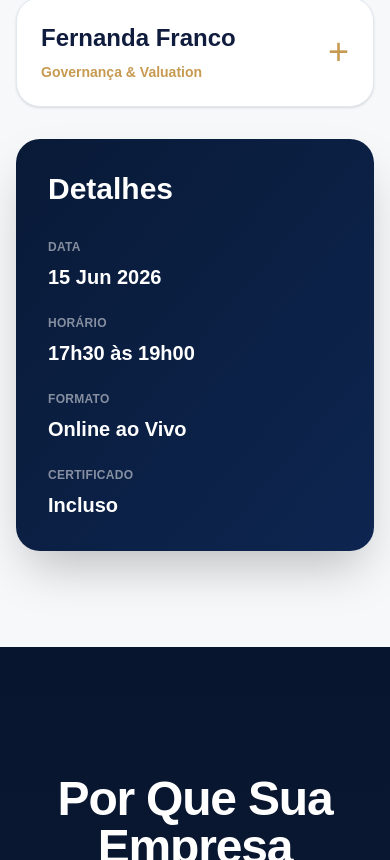
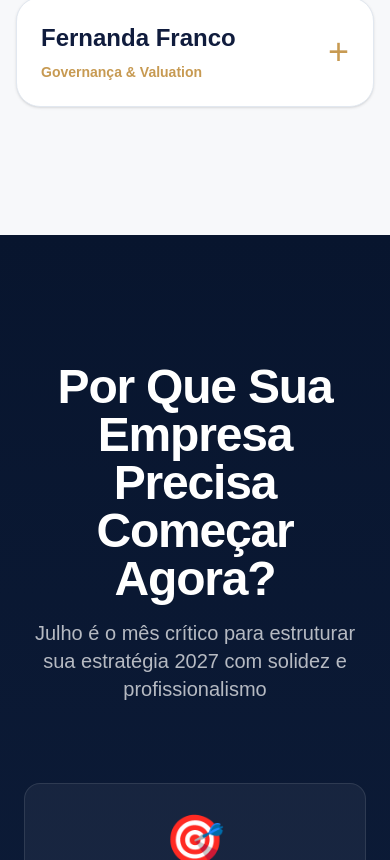
Before and after one commit to cleliapuc/ipge, a Next.js app: page / in a window 390 px wide. Shown: the part 5624-6484 px from the top of the page. Built offline with nearby package versions, Linux system fonts and the light colour scheme.

Commit message:
layout novo

```diff
--- a/app/page.tsx
+++ b/app/page.tsx
@@ -365,13 +365,13 @@ export default function IPGEExecutiveSummit() {
       {/* SIDEBAR */}
       <div className="space-y-8">
 
-        <div className="bg-gradient-to-br from-[#091A37] to-[#0D2550] text-white rounded-3xl p-8 shadow-2xl">
+        <div className="hidden lg:block bg-gradient-to-br from-[#091A37] to-[#0D2550] text-white rounded-3xl p-6 md:p-8 shadow-2xl h-fit">
 
           <h3 className="text-3xl font-black mb-8">
             Detalhes
           </h3>
 
-          <div className="space-y-6">
+          <div className="space-y-5">
 
             <div>
               <p className="text-white/50 uppercase text-xs tracking-wide font-bold">
@@ -476,7 +476,7 @@ export default function IPGEExecutiveSummit() {
       <div className="rounded-3xl p-10 border-3 border-[#C79A52] bg-gradient-to-br from-white to-[#FFF9F0] shadow-xl hover:shadow-2xl transition-all">
         <div className="flex items-start justify-between mb-10">
           <div>
-            <p className="text-3xl font-black text-[#101C3D]">1 Participante</p>
+            <p className="text-2xl md:text-3xl font-black text-[#101C3D]">1 Participante</p>
             <span className="inline-block bg-[#C79A52] text-white px-6 py-2 rounded-full text-sm font-black mt-4 uppercase tracking-wide">Preço Base</span>
           </div>
         </div>
```
